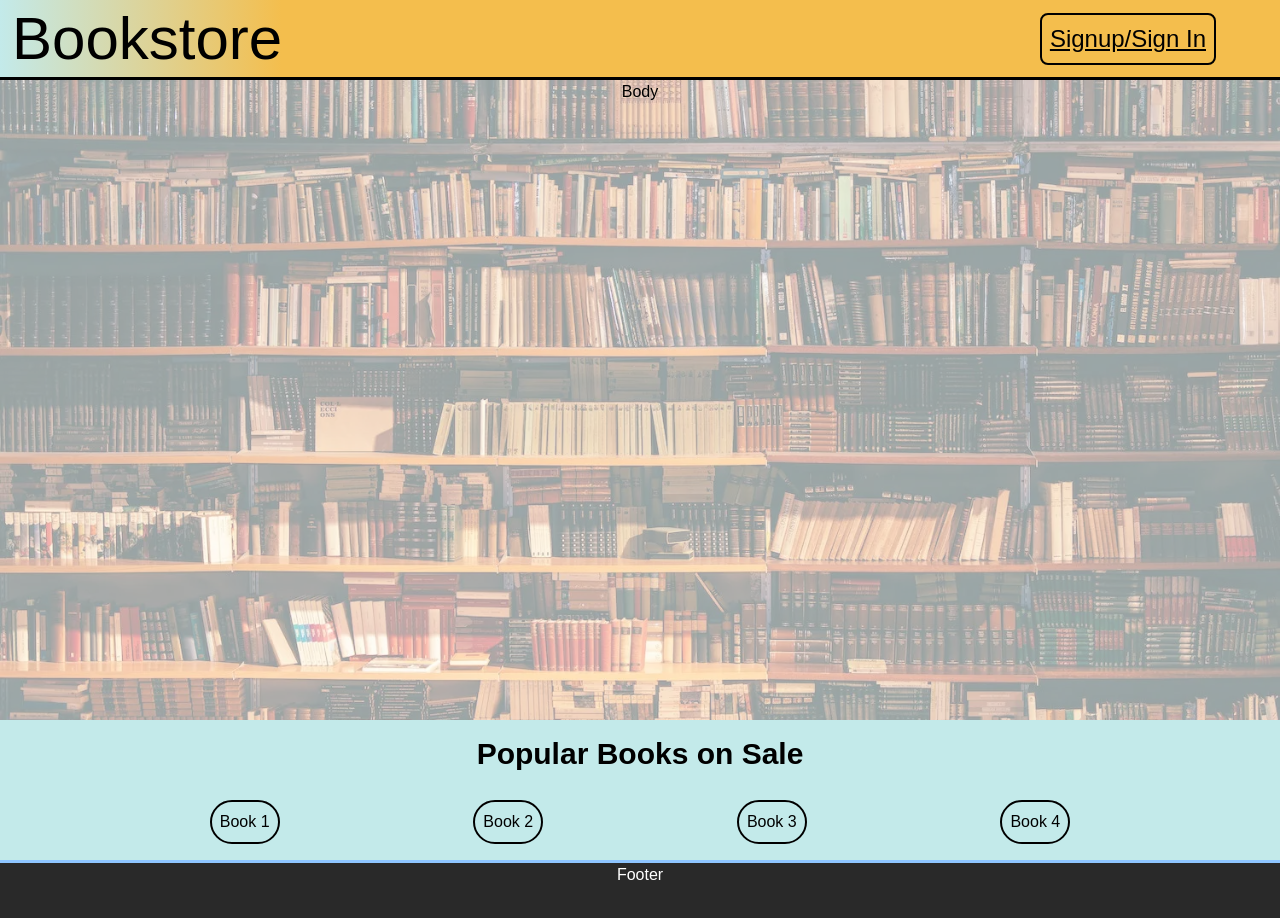
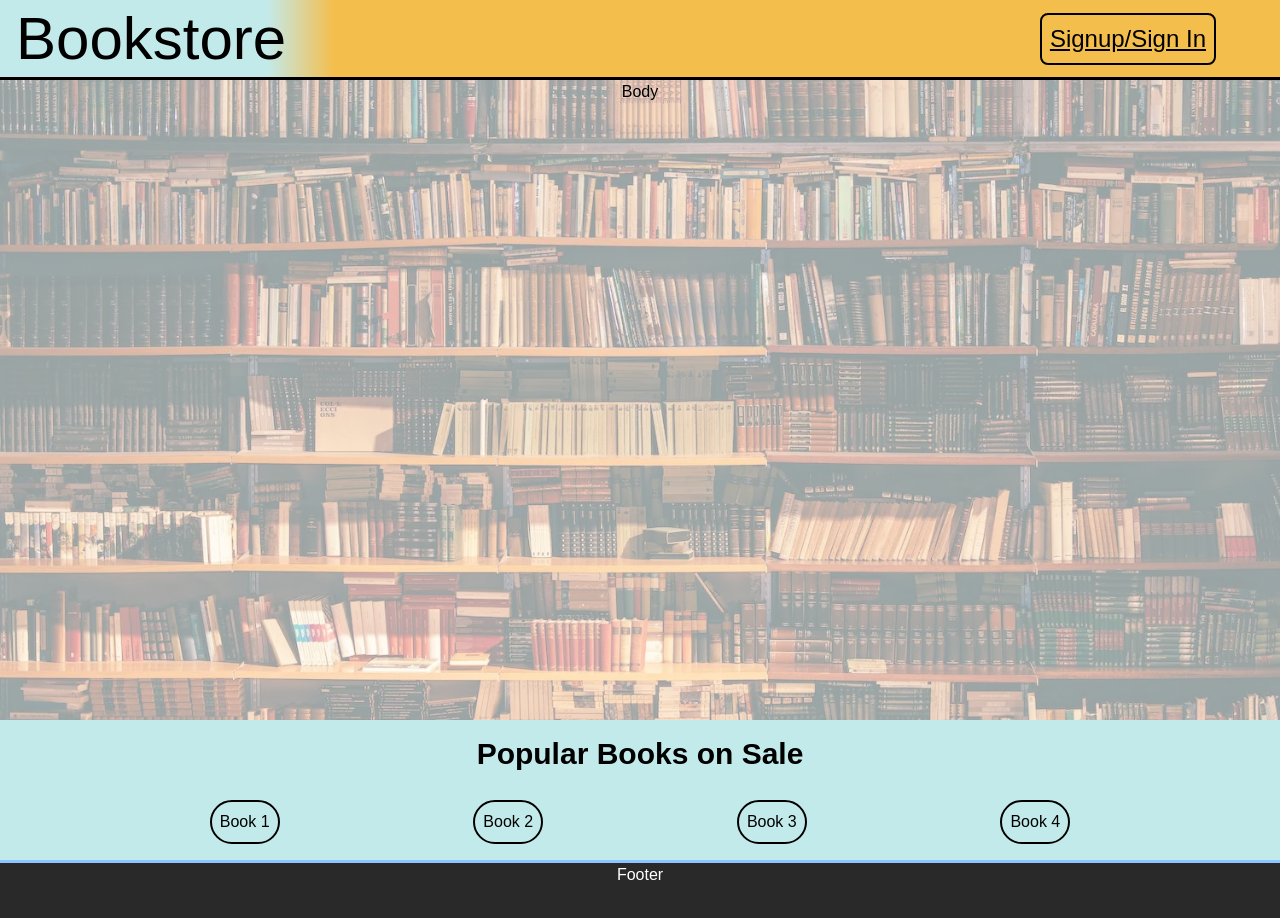
Before and after one commit to Qtipshooter/Bookstore, a Next.js app: page / in a window 1280 px wide. Shown: the top 918 px of the page. Built offline with nearby package versions, Linux system fonts and the light colour scheme.

Commit message:
Adjusted gradient

```diff
--- a/src/components/header.js
+++ b/src/components/header.js
@@ -3,8 +3,8 @@ import Link from "next/link";
 export default async function Header(){
   return(
     <div className="flex justify-between sticky top-0 h-[10vh] w-full border-b-3 bg-secondary-bg">
-      <Link href="/" className="flex block h-full from-primary-bg bg-gradient-to-r pl-3">
-        <div className="m-auto text-6xl">Bookstore</div>
+      <Link href="/" className="flex block h-full from-primary-bg from-80% bg-gradient-to-r pl-4">
+        <div className="m-auto text-6xl pr-12">Bookstore</div>
       </Link>
       <Link href="/login" className="flex block mr-16">
         <div className="m-auto text-2xl p-2 border-2 rounded-lg underline">Signup/Sign In</div>
```
